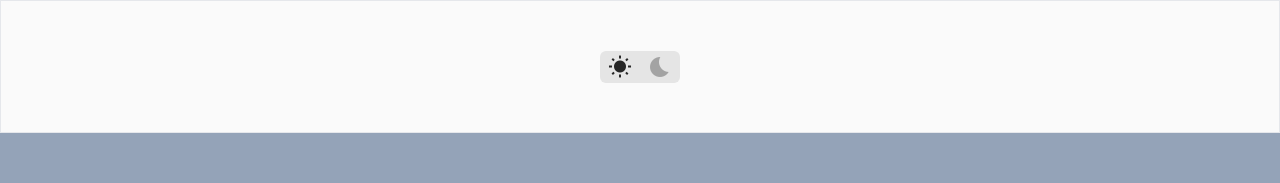
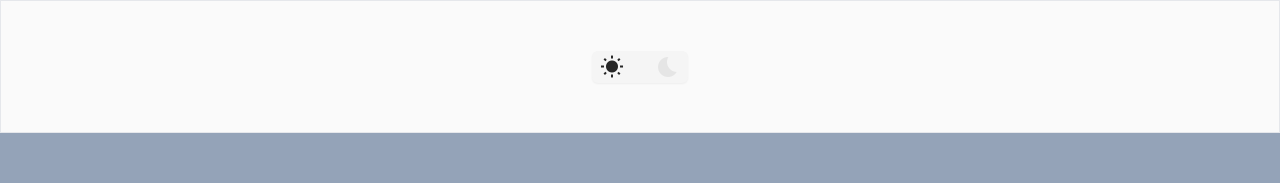
Before and after one commit to rezaGhoreyshiWeb/calculator, a website: page index.html in a window 1280 px wide. Shown: the top 183 px of the page. Drawn offline with Linux system fonts and the light colour scheme.

Commit message:
change the container of the switches

```diff
--- a/index.html
+++ b/index.html
@@ -16,15 +16,15 @@
       <section class="bg-neutral-50 w-full h-full grid grid-cols-1 grid-rows-6">
         <!-- switch keys -->
         <div
-          class="row-span-1 col-span-1 flex justify-center items-center py-5 border"
+          class="row-span-1 col-span-1 flex justify-center items-center border"
         >
           <div
-            class="w-20 px-2 py-1 flex justify-between items-center rounded-md bg-neutral-200"
+            class="w-24 px-2 py-1 flex justify-between items-center rounded-md bg-neutral-100 shadow-sm"
           >
             <span class="material-icons text-xs text-neutral-800"
               >wb_sunny</span
             >
-            <span class="material-icons text-xs text-neutral-400">
+            <span class="material-icons text-xs text-neutral-200">
               bedtime
             </span>
           </div>
```
Also changed, not shown: dist/output.css.
